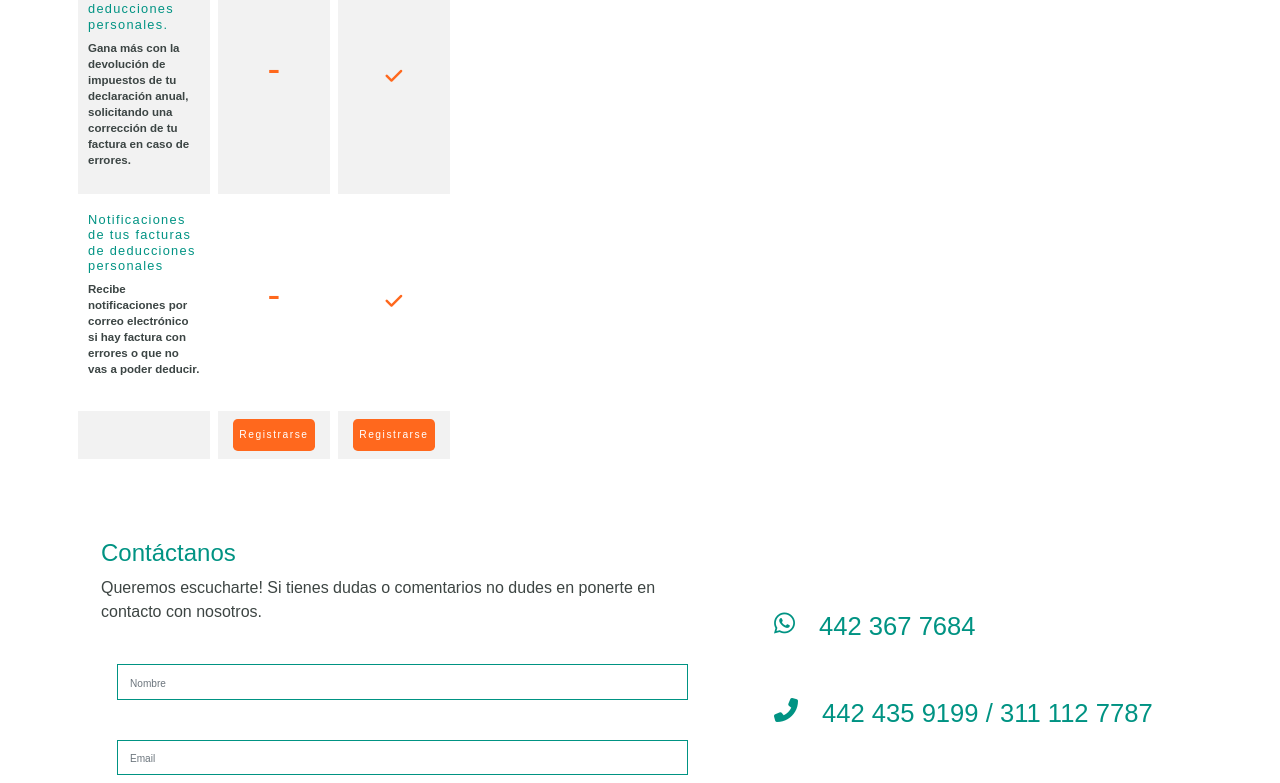
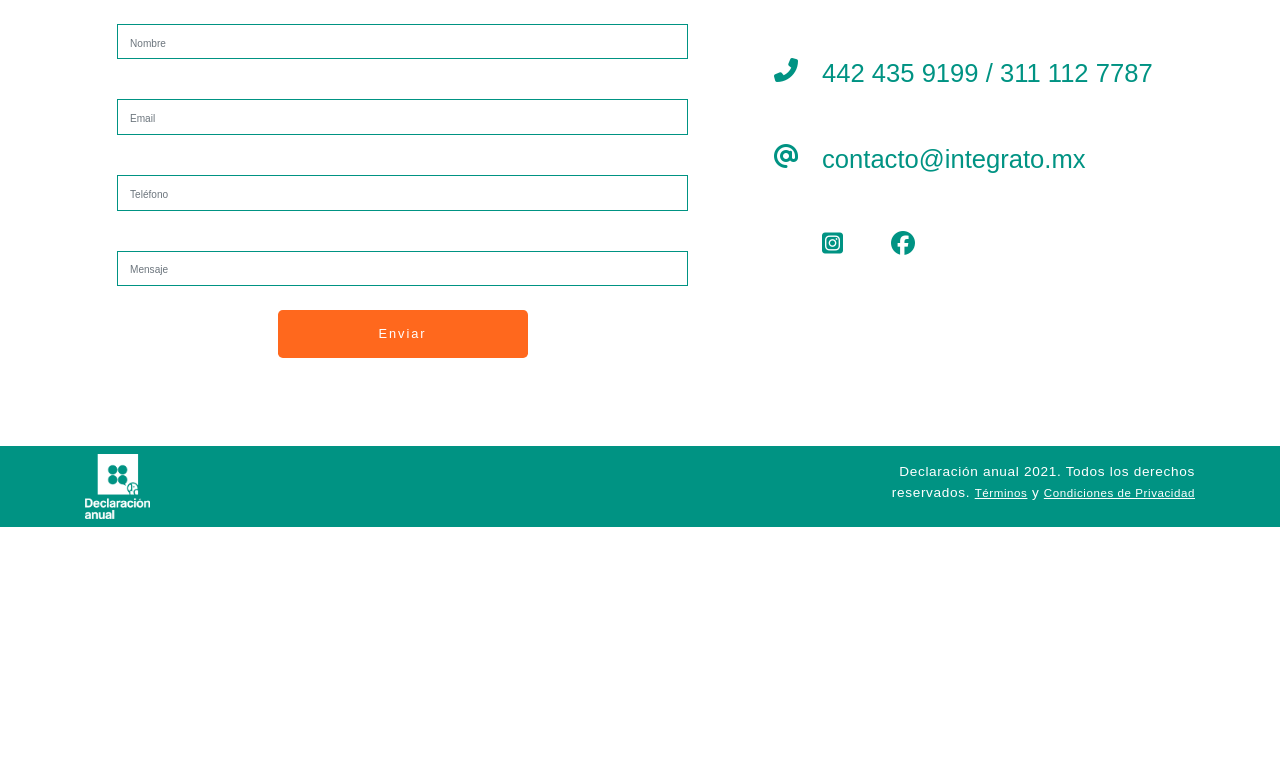
Before and after one commit to FarNaya/declaracion_anual, a website built with webpack: page src/index.html in a window 1280 px wide. Shown: the part 2607-3390 px from the top of the page. After the commit the page ends 3134 px from the top, so only its background shows below. Built offline with nearby package versions, Linux system fonts and the light colour scheme; some packages are replaced by stand-ins of ours.

Commit message:
update footer

```diff
--- a/src/index.html
+++ b/src/index.html
@@ -284,7 +284,7 @@
 
       <!-- full table -->
       <div class="full-tbl p-0 d-none d-md-block col-md-8">
-        <table class="">
+        <table class="full-indx-table">
           <thead>
             <tr>
               <th class="empty-th rounded-lg"></th>
@@ -451,7 +451,8 @@
 <footer class="p-2">
   <div class="container">
   <img src="/assets/img/declaracion-anual-logo-blanco.png" alt="declaracion-anual-logo" width="65">
-  <p class="p-footer float-right text-right mt-2">Declaración anual 2021. Todos los derechos reservados. Terminos y Condiciones de Privacidad</p>
+  <p class="p-footer float-right text-right mt-2">Declaración anual 2021. Todos los derechos reservados.
+  <a  class="p-footer a-footer" href="">Términos</a> y <a class="p-footer a-footer" href="">Condiciones de Privacidad</a></p>
   </div>
 </footer>
 
--- a/src/sass/main.scss
+++ b/src/sass/main.scss
@@ -157,6 +157,7 @@ table{
     width: 350px;
 }
 
+
     .th-sm{
         height: 3.5em;
     }
@@ -185,6 +186,10 @@ table{
 
     tr,td {
         padding:15px;
+    }
+
+    .full-indx-table{
+        width: 100%;
     }
 //  corregir h6
         h6{
@@ -249,6 +254,11 @@ footer{
     color: $secondary;
     font-size: .75em;
     letter-spacing: $alt-lettering-spacing;
+}
+
+.a-footer, a:hover{
+    text-decoration: underline;
+    color: white;
 }
 
 // --------------------------//
@@ -361,10 +371,6 @@ footer{
     margin-top: 10em;
 }
 
-// .table{
-//     padding: .2rem !important;
-// }
-
 .tabla-ingresos{
     border-collapse: separate;
     border-spacing: 2.5px;
@@ -379,7 +385,6 @@ footer{
     letter-spacing: .03em;
     color: $white;
 }
-
 
 .cont-d-personales{
     box-shadow: 3px 7px 4px 0px rgba(0,0,0,0.26);
```
Also changed, not shown: src/sistema_inicio.html (+4 -3 lines), src/sistema_perfil.html (+6 -5 lines).
